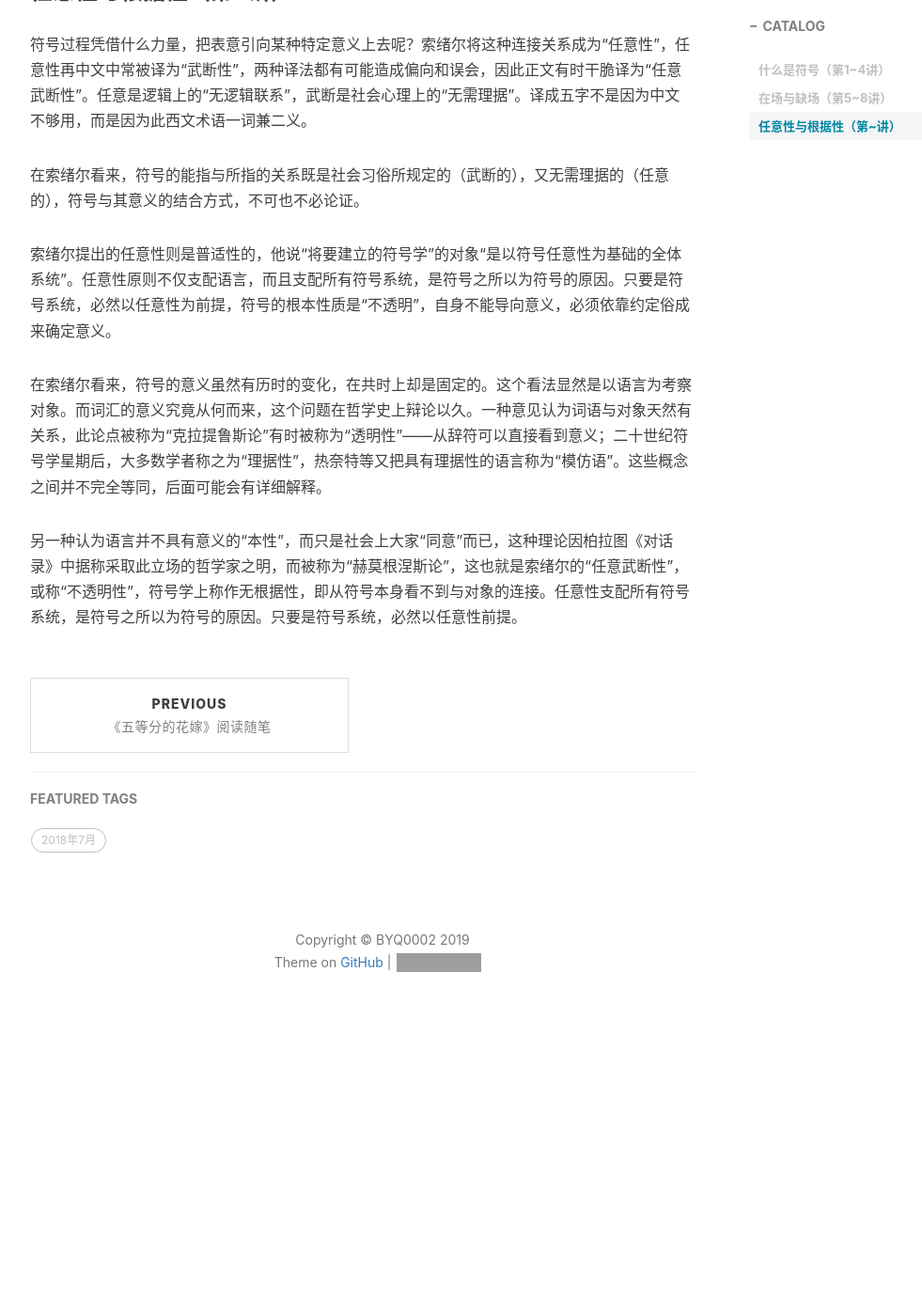
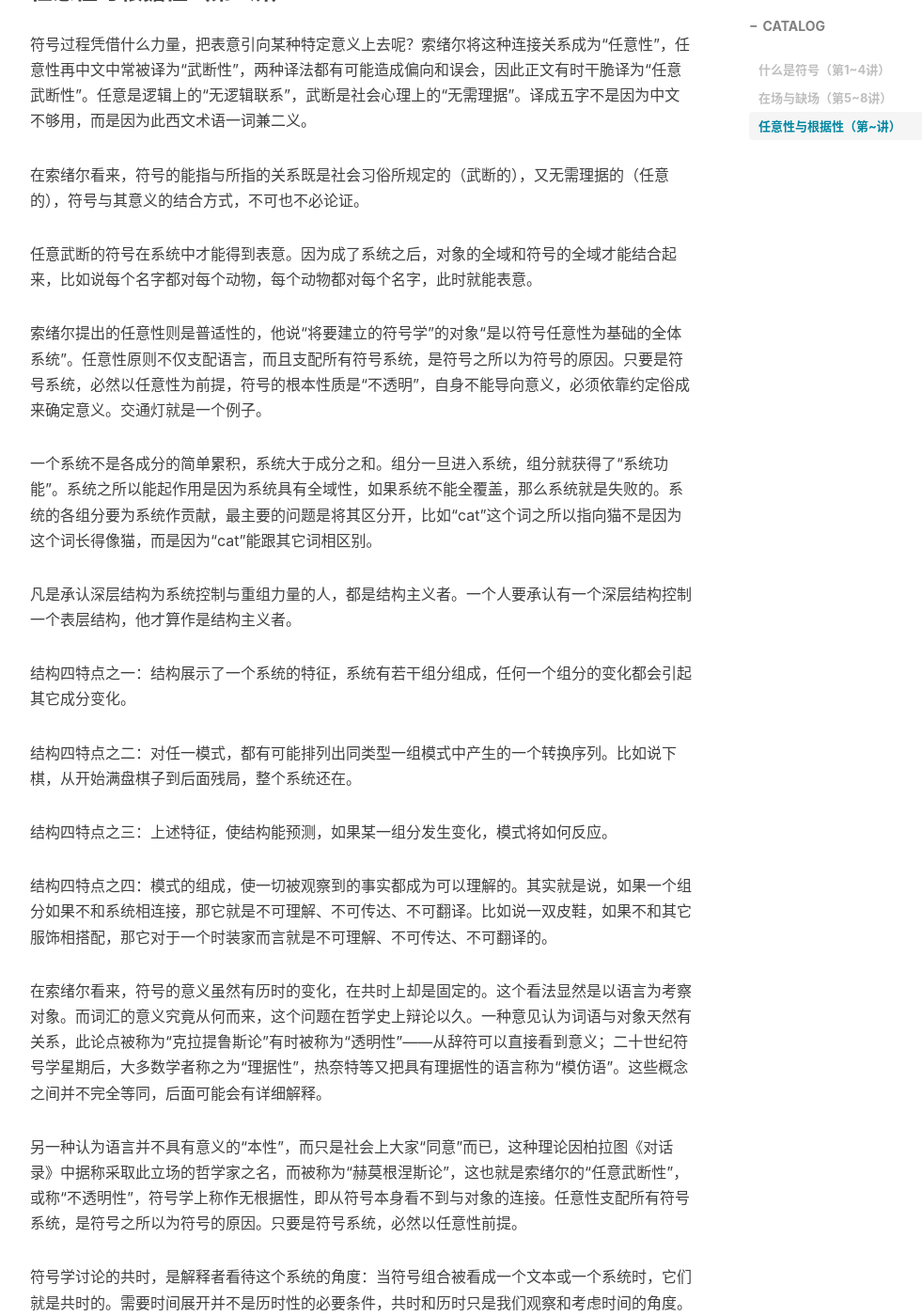
Before and after one commit to BYQ0002/BYQ0002.github.io, a Jekyll site: the page built from _posts/2019-07-31-符号学笔记.md, in a window 1280 px wide and 1400 px high, scrolled down 3108 px. Shown: the whole window at 94% size, without its empty margins (233-1214 px from the left). Built offline with Jekyll 4.4.1, drawn with Linux system fonts in a browser that asks for light colours; nearby versions of some CDN libraries; comment, search, counter and statistics services are not loaded; before the commit the page ends 4236 px from its top, so only the background shows below that; some of the changed text lies outside the part shown; grey boxes are pictures that could not be loaded.

Commit message:
Update 2019-07-31-符号学笔记.md

```diff
--- a/_posts/2019-07-31-符号学笔记.md
+++ b/_posts/2019-07-31-符号学笔记.md
@@ -91,8 +91,56 @@ tags:                                  #标签
 
 在索绪尔看来，符号的能指与所指的关系既是社会习俗所规定的（武断的），又无需理据的（任意的），符号与其意义的结合方式，不可也不必论证。
 
-索绪尔提出的任意性则是普适性的，他说“将要建立的符号学”的对象“是以符号任意性为基础的全体系统”。任意性原则不仅支配语言，而且支配所有符号系统，是符号之所以为符号的原因。只要是符号系统，必然以任意性为前提，符号的根本性质是“不透明”，自身不能导向意义，必须依靠约定俗成来确定意义。
+任意武断的符号在系统中才能得到表意。因为成了系统之后，对象的全域和符号的全域才能结合起来，比如说每个名字都对每个动物，每个动物都对每个名字，此时就能表意。
+
+索绪尔提出的任意性则是普适性的，他说“将要建立的符号学”的对象“是以符号任意性为基础的全体系统”。任意性原则不仅支配语言，而且支配所有符号系统，是符号之所以为符号的原因。只要是符号系统，必然以任意性为前提，符号的根本性质是“不透明”，自身不能导向意义，必须依靠约定俗成来确定意义。交通灯就是一个例子。
+
+一个系统不是各成分的简单累积，系统大于成分之和。组分一旦进入系统，组分就获得了“系统功能”。系统之所以能起作用是因为系统具有全域性，如果系统不能全覆盖，那么系统就是失败的。系统的各组分要为系统作贡献，最主要的问题是将其区分开，比如“cat”这个词之所以指向猫不是因为这个词长得像猫，而是因为“cat”能跟其它词相区别。
+
+凡是承认深层结构为系统控制与重组力量的人，都是结构主义者。一个人要承认有一个深层结构控制一个表层结构，他才算作是结构主义者。
+
+结构四特点之一：结构展示了一个系统的特征，系统有若干组分组成，任何一个组分的变化都会引起其它成分变化。
+
+结构四特点之二：对任一模式，都有可能排列出同类型一组模式中产生的一个转换序列。比如说下棋，从开始满盘棋子到后面残局，整个系统还在。
+
+结构四特点之三：上述特征，使结构能预测，如果某一组分发生变化，模式将如何反应。
+
+结构四特点之四：模式的组成，使一切被观察到的事实都成为可以理解的。其实就是说，如果一个组分如果不和系统相连接，那它就是不可理解、不可传达、不可翻译。比如说一双皮鞋，如果不和其它服饰相搭配，那它对于一个时装家而言就是不可理解、不可传达、不可翻译的。
 
 在索绪尔看来，符号的意义虽然有历时的变化，在共时上却是固定的。这个看法显然是以语言为考察对象。而词汇的意义究竟从何而来，这个问题在哲学史上辩论以久。一种意见认为词语与对象天然有关系，此论点被称为“克拉提鲁斯论”有时被称为“透明性”——从辞符可以直接看到意义；二十世纪符号学星期后，大多数学者称之为“理据性”，热奈特等又把具有理据性的语言称为“模仿语”。这些概念之间并不完全等同，后面可能会有详细解释。
 
-另一种认为语言并不具有意义的“本性”，而只是社会上大家“同意”而已，这种理论因柏拉图《对话录》中据称采取此立场的哲学家之明，而被称为“赫莫根涅斯论”，这也就是索绪尔的“任意武断性”，或称“不透明性”，符号学上称作无根据性，即从符号本身看不到与对象的连接。任意性支配所有符号系统，是符号之所以为符号的原因。只要是符号系统，必然以任意性前提。
+另一种认为语言并不具有意义的“本性”，而只是社会上大家“同意”而已，这种理论因柏拉图《对话录》中据称采取此立场的哲学家之名，而被称为“赫莫根涅斯论”，这也就是索绪尔的“任意武断性”，或称“不透明性”，符号学上称作无根据性，即从符号本身看不到与对象的连接。任意性支配所有符号系统，是符号之所以为符号的原因。只要是符号系统，必然以任意性前提。
+
+符号学讨论的共时，是解释者看待这个系统的角度：当符号组合被看成一个文本或一个系统时，它们就是共时的。需要时间展开并不是历时性的必要条件，共时和历时只是我们观察和考虑时间的角度。
+
+自我调节的确是系统的生命力之所在，但是也使系统能够在变异中不把自己打开。
+
+有机论：文本是一个有机整体，任何部分都不是可有可无的。都不可能被删除而无损及其整体意义。无噪音是有机论的另一种表述方式。
+
+有机论不太符合事实，因为长篇小说中不可能一个字都不能改动。
+
+符号过程的两种噪音：一种是符号生产过程中由于技术失误带来的不表意部分；另一种是符号接收者认为对他的解释不起作用的部分（片面性原理）。
+
+现代艺术的一个特点是有意加噪音，或者说露迹。比如说，中国戏剧将灯打到主角身上，其他角色能喝台下端上来的水，这一操作说明戏剧正是人工制造物，戏剧就这样把自己定义为艺术符号。
+
+从上面分析，按照索绪尔的观点，如果能指跟所指的结合靠的是任意武断性的话，那就非依靠系统不可，依靠了系统就会有封闭性，然后引向有机论，从而导向无噪音论。这就说明了索绪尔的理论有好的地方，但确实也有不足的地方。
+
+与索绪尔理论相对的是皮尔斯的理论，首先是根据性问题。如果符号没有任意武断性，那在符号和它的意义当中就有了一个根据，这个关系就是根据性。
+
+皮尔斯认为符号分成三种：像似符号、标示符号、规约符号。
+
+像似符号：一个符号代替另一个东西，因为与之像似。
+
+符号模仿对象还是创造对象？皮尔斯认为像似符号可以不必依靠对象的实在性，其对象可以是纯粹的虚构的存在。比如麒麟、凤凰。像似符号不一定是对象的摹写。
+
+皮尔斯把像似性分成三级：形象、图表、比喻。
+
+形象像似很直接，比如说画像。
+
+图表像似是一种“构造类似”。图表像似与对象的像似，不是在其外形上，而是在各个部分之间的关系上。比如化学方程式。
+
+比喻像似是一种进一步的思维相似，拟态像似，脱出初级像似之外。符号再现了人与世界的某种关系。比如，上下左右这种都有一种抽象比喻。比喻像似还有一个是历史像似，其源头是比喻。有很多仪式性的东西往往有个比喻的源头，比如脱帽礼。
+
+莫里斯认为像似符号与对象之间只是“分享某种性质”，像似符号与对象只是部分像似。如果完全像似，那就成了同一符号，或者说副本。让副本成为符号，就要让另一个不在场，比如说不要在同一个场合放相同的两辆汽车。
+
+指示性
```
